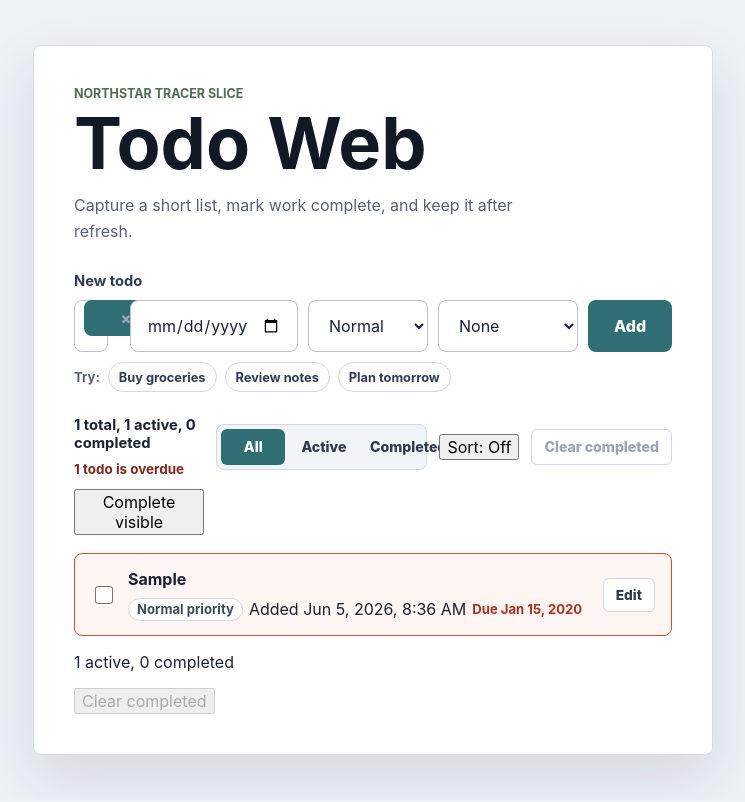
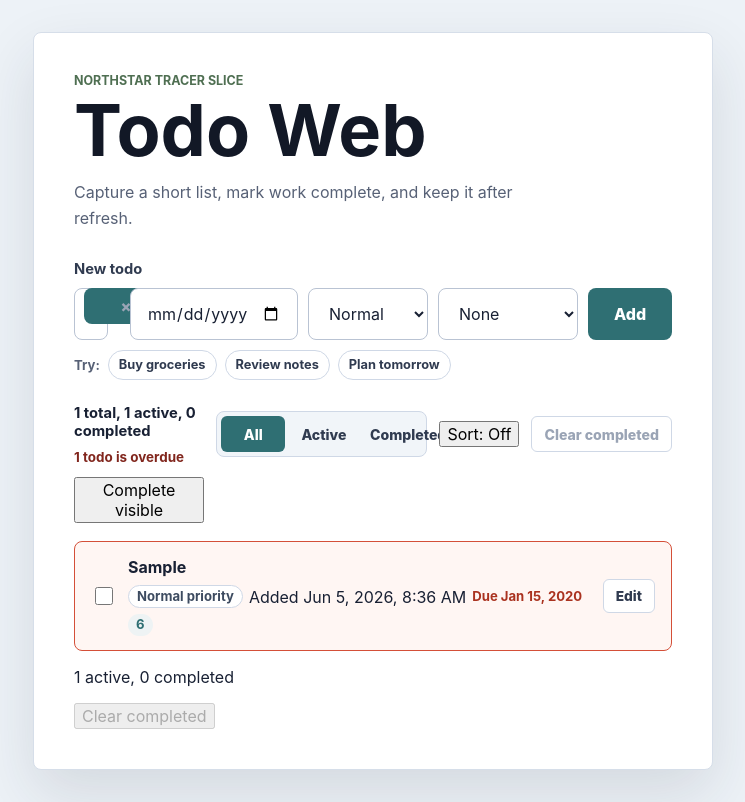
Before and after one commit to paulpai0412/northstar-todo-web, a React (Vite) app: page / in a window 1280 px wide. Both pictures are taken after typing "Sample", "2020-01-15" into the empty fields and a click on the button "Add". Shown: the whole page, without its empty margins (267-1012 px from the left). Built offline with nearby package versions, Linux system fonts and the light colour scheme.

Commit message:
Feature: show character-count badge on todo items (per-item length)

```diff
--- a/src/main.tsx
+++ b/src/main.tsx
@@ -358,6 +358,7 @@ function App() {
                             {todo.dueDate ? (
                               <span className="due-date">Due {formatDueDate(todo.dueDate)}</span>
                             ) : null}
+                            <span className="char-count" aria-hidden="true">{todo.text.length}</span>
                           </span>
                         </label>
                         <button
--- a/src/styles.css
+++ b/src/styles.css
@@ -341,7 +341,8 @@ h1 {
 }
 
 .priority-label,
-.due-date {
+.due-date,
+.char-count {
   width: fit-content;
   font-size: 0.82rem;
   font-weight: 700;
@@ -354,6 +355,13 @@ h1 {
   border-radius: 999px;
   color: #3d4b60;
   background: #ffffff;
+}
+
+.char-count {
+  padding: 2px 8px;
+  border-radius: 999px;
+  color: #2f6f73;
+  background: #eef3f4;
 }
 
 .due-date {
```
